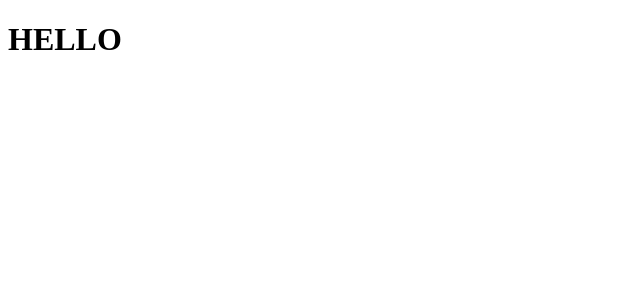
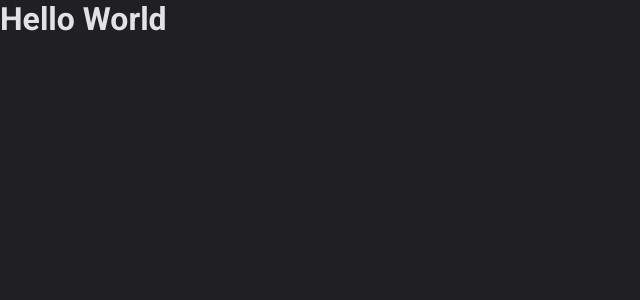
Before and after one commit to alehugen/ignite-money, a React (Vite) app: page / in a window 1280 px wide. Shown: the top 300 px of the page, without its empty margins (0-640 px from the left). Built offline with nearby package versions, Linux system fonts and the light colour scheme.

Commit message:
feat: add default theme

```diff
--- a/index.html
+++ b/index.html
@@ -2,9 +2,15 @@
 <html lang="en">
   <head>
     <meta charset="UTF-8" />
-    <link rel="icon" type="image/svg+xml" href="/vite.svg" />
+    <link rel="preconnect" href="https://fonts.googleapis.com" />
+    <link rel="preconnect" href="https://fonts.gstatic.com" crossorigin />
     <meta name="viewport" content="width=device-width, initial-scale=1.0" />
-    <title>Vite + React + TS</title>
+
+    <link
+      href="https://fonts.googleapis.com/css2?family=Roboto:wght@400;700&display=swap"
+      rel="stylesheet"
+    />
+    <title>Ignite Money</title>
   </head>
   <body>
     <div id="root"></div>
--- a/src/App.tsx
+++ b/src/App.tsx
@@ -1,9 +1,16 @@
+import { ThemeProvider } from "styled-components"
+import { defaultTheme } from "./styles/themes/default"
+import { GlobalStyle } from "./styles/global"
+
 function App() {
 
   return (
-    <div className="App">
-      <h1>HELLO</h1>
-    </div>
+    <ThemeProvider theme={defaultTheme}>
+      <GlobalStyle />
+
+      <h1>Hello World</h1>
+
+    </ThemeProvider>
   )
 }
 
--- /dev/null
+++ b/src/styles/global.ts
@@ -0,0 +1,23 @@
+import { createGlobalStyle } from "styled-components";
+
+export const GlobalStyle = createGlobalStyle`
+  * {
+    margin: 0;
+    padding: 0;
+    box-sizing: border-box;
+  }
+  :focus {
+    outline: 0;
+    box-shadow: 0 0 2px ${props => props.theme['green-500']};
+  }
+
+  body{
+    background-color: ${props => props.theme["gray-800"]};
+    color: ${props => props.theme["gray-100"]};
+    -webkit-font-smoothing: antialiased;
+  }
+
+  body, input, textarea, button {
+    font: 400 1rem Roboto, sans-serif
+  }
+`
--- /dev/null
+++ b/src/styles/themes/default.ts
@@ -0,0 +1,20 @@
+export const defaultTheme = {
+  white: '#fff',
+
+  'gray-100': '#E1E1E6',
+  'gray-300': '#C4C4CC',
+  'gray-400': '#8D8D99',
+  'gray-500': '#7C7C8A',
+  'gray-600': '#323238',
+  'gray-700': '#29292E',
+  'gray-800': '#202024',
+  'gray-900': '#121214',
+
+  'green-300': '#00B37E',
+  'green-500': '#00875F',
+  'green-700': '#015F43',
+
+  'red-300': '#F75A68',
+  'red-500': '#AB222E',
+  'red-700': '#7A1921',
+} as const
```
Also changed, not shown: src/styles/@types/styled.d.ts (added, +8 -0 lines).
